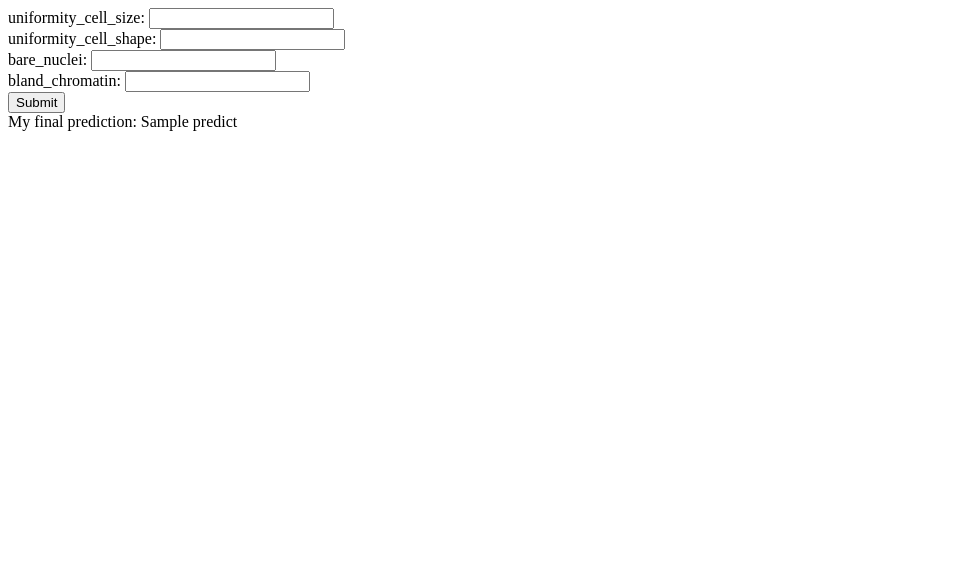
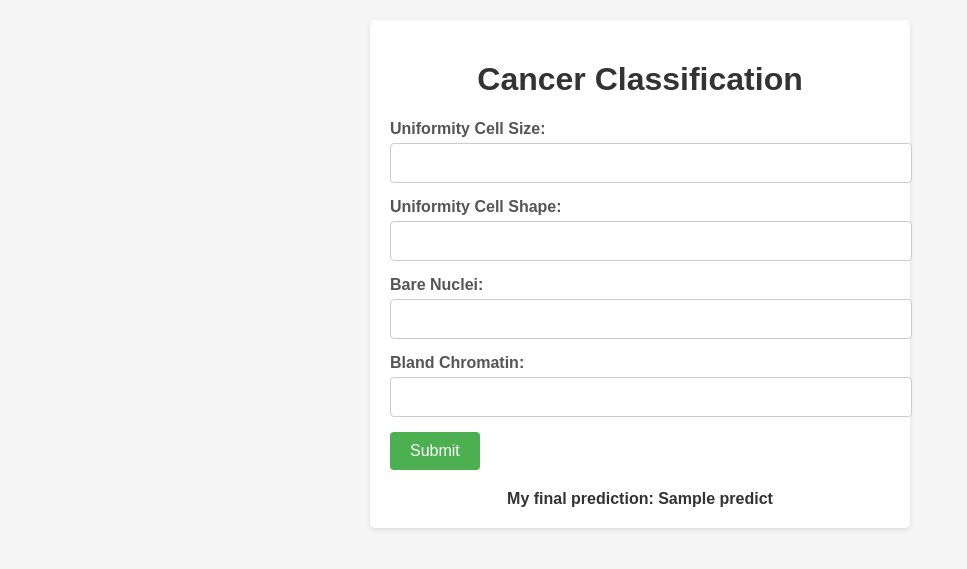
Before and after one commit to juansaracho/Breast-Cancer-classification-model, a Flask app: template templates/index.html in a window 1280 px wide. Shown: the top 569 px of the page, without its empty margins (0-967 px from the left). Run offline with Flask 3, Linux system fonts and the light colour scheme; the template is opened without the code that fills it: most values are stand-ins (such as "Sample title", 1, 10 or a date in 2020); parts of the project's set-up code (start-up, migrations or seed data) failed here and were passed over.

Commit message:
changed html interface

```diff
--- a/templates/index.html
+++ b/templates/index.html
@@ -1,18 +1,94 @@
 <!DOCTYPE html>
 <html lang="en">
 <head>
-	<meta charsets="UTF-8">
+	<meta charset="UTF-8">
 	<title>Cancer Classification</title>
+	<style>
+		body {
+			font-family: Arial, sans-serif;
+			background-color: #f5f5f5;
+			margin: 0;
+			padding: 20px;
+		}
+
+		h1 {
+			text-align: center;
+			color: #333;
+		}
+
+		.container {
+			max-width: 500px;
+			margin: 0 auto;
+			background-color: #fff;
+			border-radius: 5px;
+			box-shadow: 0 2px 5px rgba(0, 0, 0, 0.1);
+			padding: 20px;
+		}
+
+		.form-group {
+			margin-bottom: 15px;
+		}
+
+		label {
+			display: block;
+			margin-bottom: 5px;
+			font-weight: bold;
+			color: #555;
+		}
+
+		input[type="number"] {
+			width: 100%;
+			padding: 10px;
+			border: 1px solid #ccc;
+			border-radius: 4px;
+			font-size: 16px;
+		}
+
+		input[type="submit"] {
+			background-color: #4CAF50;
+			color: #fff;
+			border: none;
+			padding: 10px 20px;
+			border-radius: 4px;
+			cursor: pointer;
+			font-size: 16px;
+		}
+
+		.result {
+			margin-top: 20px;
+			font-weight: bold;
+			text-align: center;
+			color: #333;
+		}
+	</style>
 </head>
 <body>
-	<form action="{{ url_for('predict')}}" method="POST">
-		uniformity_cell_size:	<input type="number" name="uniformity_cell_size"></br>
-		uniformity_cell_shape:	<input type="number" name="uniformity_cell_shape"></br>
-		bare_nuclei:		<input type="number" name="bare_nuclei"></br>
-		bland_chromatin:	<input type="number" name="bland_chromatin"></br>
-
-		<input type=submit value=Submit>
-	</form>
-	 My final prediction: {{ predict }}
+	<div class="container">
+		<h1>Cancer Classification</h1>
+		<form action="{{ url_for('predict') }}" method="POST">
+			<div class="form-group">
+				<label for="uniformity_cell_size">Uniformity Cell Size:</label>
+				<input type="number" id="uniformity_cell_size" name="uniformity_cell_size" required>
+			</div>
+			<div class="form-group">
+				<label for="uniformity_cell_shape">Uniformity Cell Shape:</label>
+				<input type="number" id="uniformity_cell_shape" name="uniformity_cell_shape" required>
+			</div>
+			<div class="form-group">
+				<label for="bare_nuclei">Bare Nuclei:</label>
+				<input type="number" id="bare_nuclei" name="bare_nuclei" required>
+			</div>
+			<div class="form-group">
+				<label for="bland_chromatin">Bland Chromatin:</label>
+				<input type="number" id="bland_chromatin" name="bland_chromatin" required>
+			</div>
+			<div class="form-group">
+				<input type="submit" value="Submit">
+			</div>
+		</form>
+		<div class="result">
+			My final prediction: {{ predict }}
+		</div>
+	</div>
 </body>
 </html>
```
